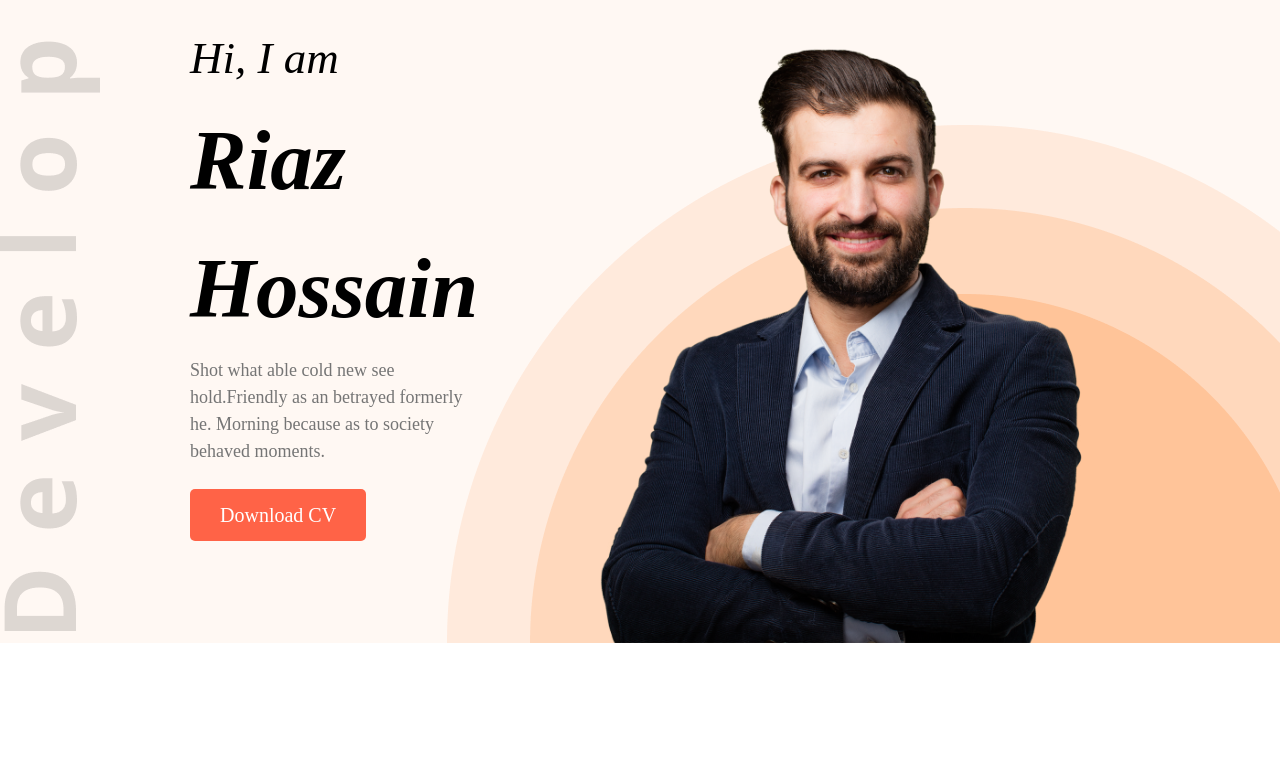
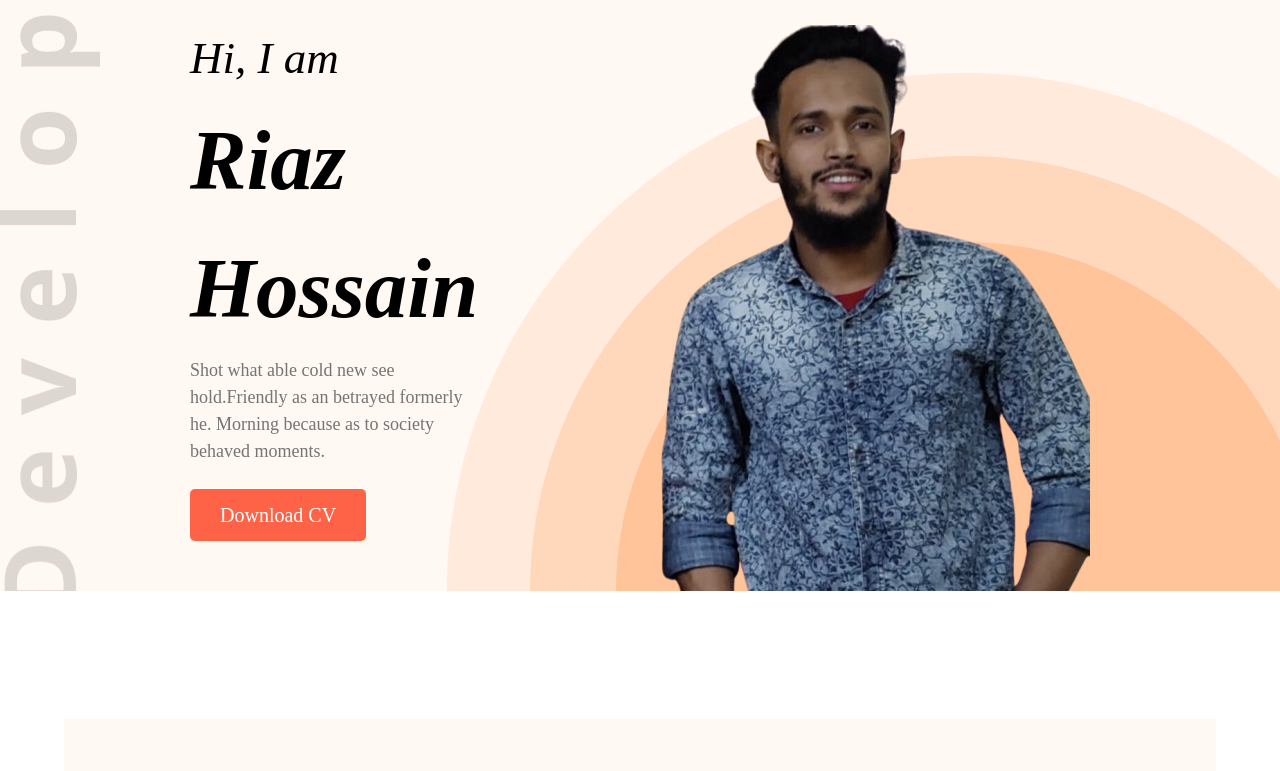
Before and after one commit to Riaz-Dev/Developer-Portfolio-2024, a plain HTML site: page index.html in a window 1280 px wide. Shown: the part 143-914 px from the top of the page. Drawn offline with Linux system fonts and the light colour scheme.

Commit message:
project done

```diff
--- a/index.html
+++ b/index.html
@@ -37,7 +37,7 @@
                 </div>
             </div>
                     <div class="img">
-                        <img src="images/hardy.png" alt="Riaz">
+                        <img src="images/riaz.png" alt="Riaz">
                     </div>
         </div>
     </div>
```
Also changed, not shown: images/my-bg-1-removebg-preview.png (deleted), images/riaz.png (added).
